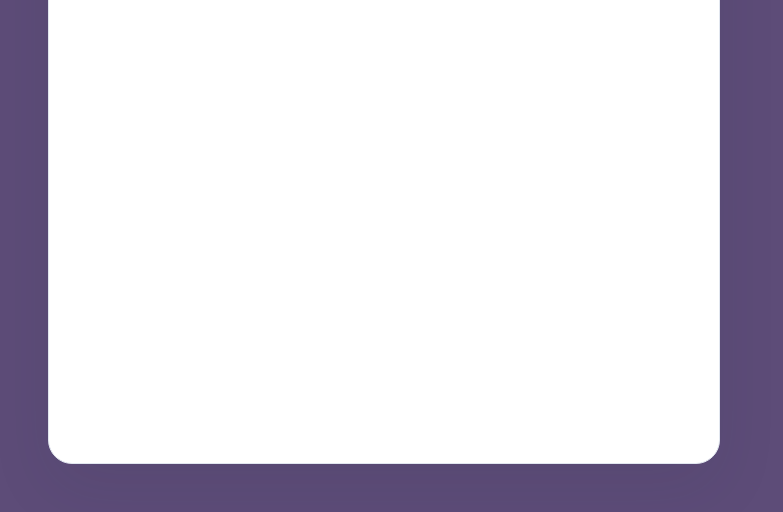
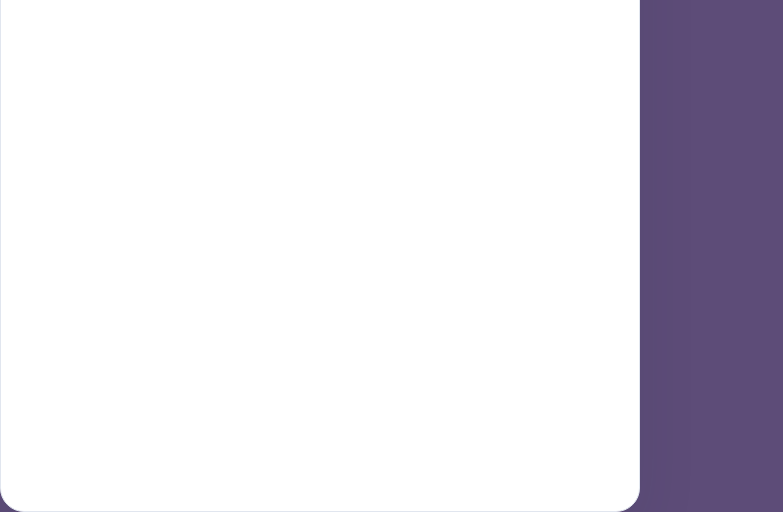
Before and after one commit to pthompson66/pthompson66.github.io, a plain HTML site: page index.html in a window 1280 px wide. Shown: the part 288-800 px from the top of the page, without its empty margins (0-783 px from the left). Drawn offline with Linux system fonts and the light colour scheme.

Commit message:
Adjust padding and main width in index.html

```diff
--- a/index.html
+++ b/index.html
@@ -22,11 +22,11 @@
         margin: 0;
         display: grid;
         place-items: right;
-        padding: 3rem;
+        padding: 0rem;
       }
 
       main {
-        width: min(100%, 42rem);
+        width: min(50%, 42rem);
         padding: clamp(2rem, 7vw, 4rem);
         border: 1px solid #e1e6ef;
         border-radius: 1.5rem;
```
